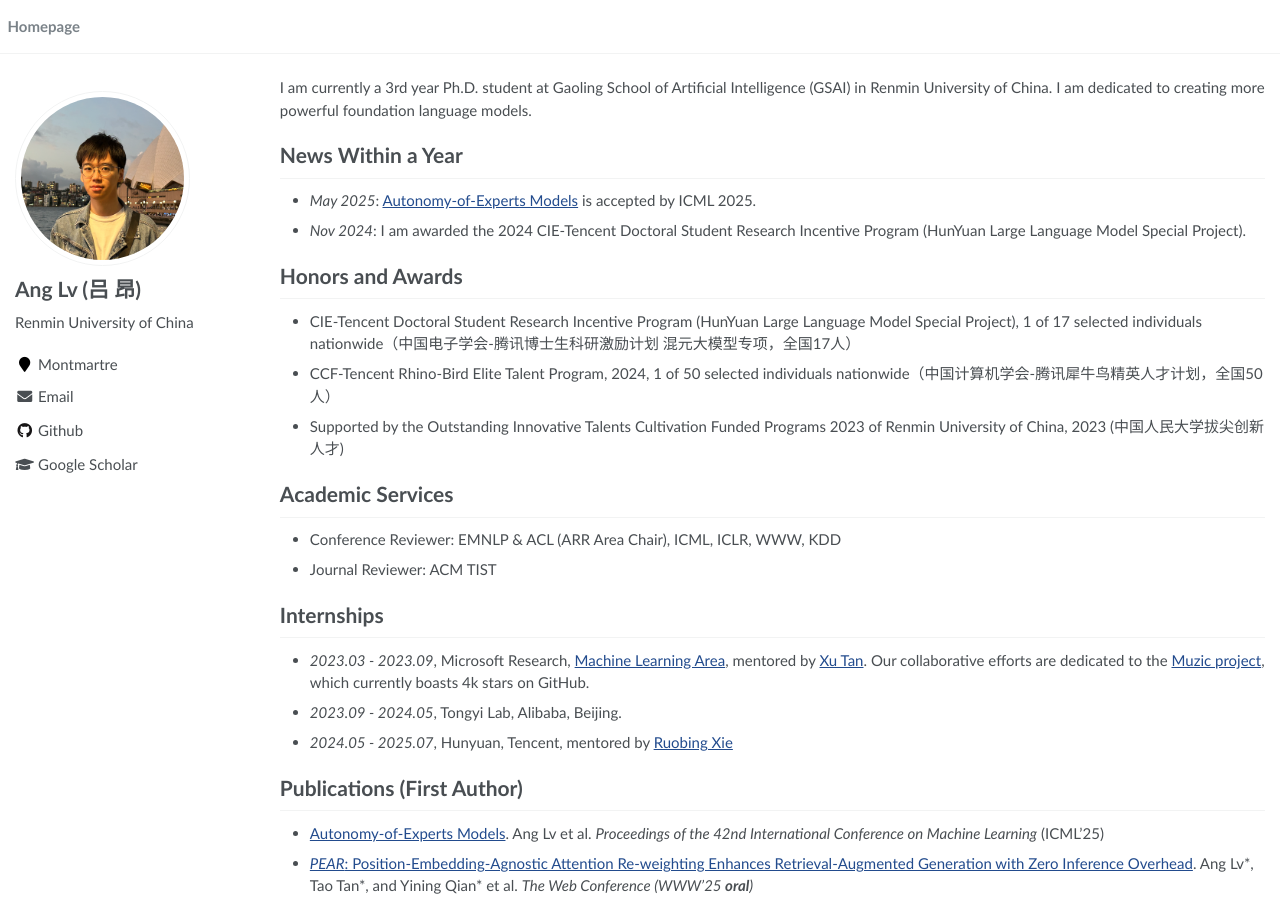
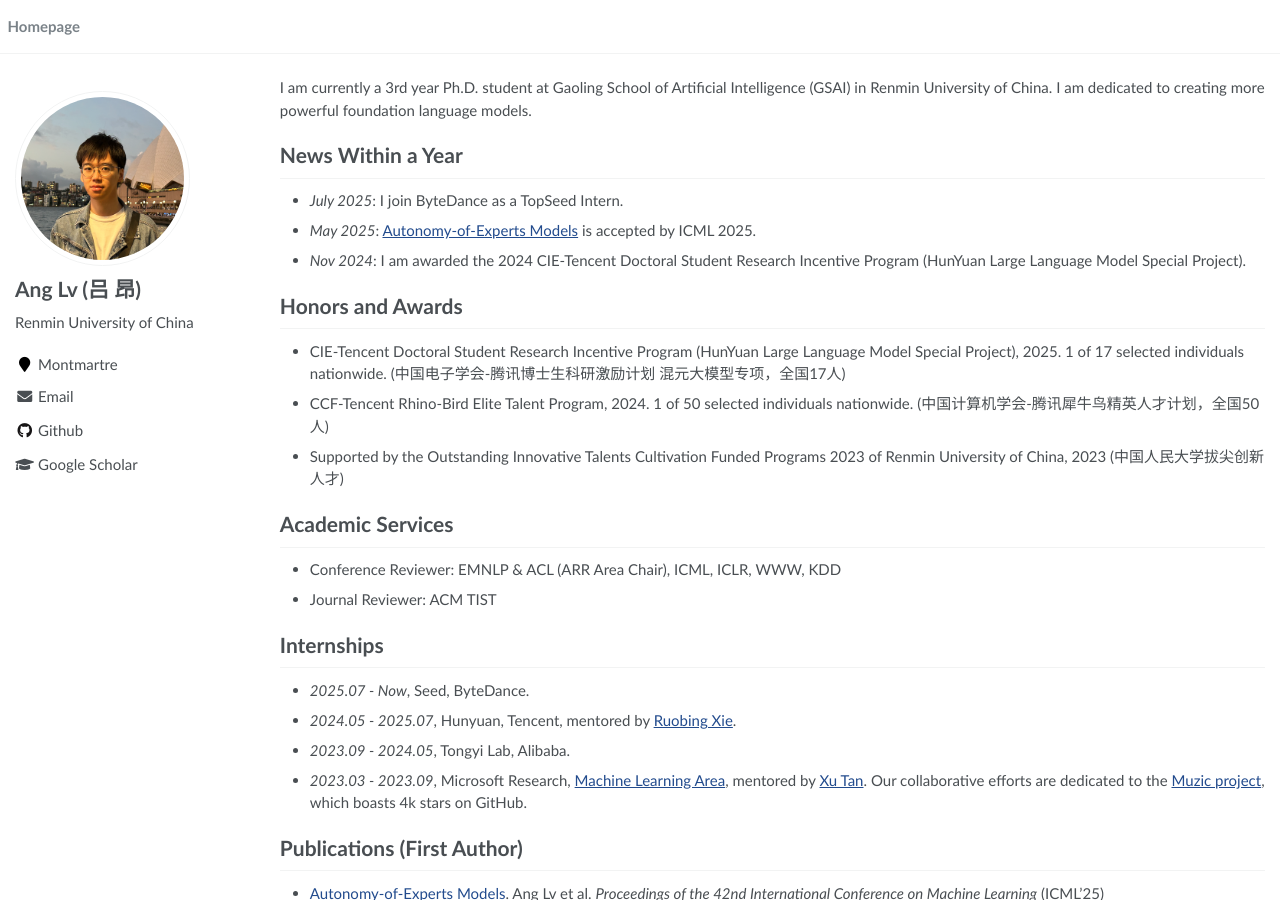
Before and after one commit to trestad/trestad.github.io, a Jekyll site: the page built from _pages/about.md, in a window 1280 px wide and 900 px high. Built offline with Jekyll 4.4.1, drawn with Linux system fonts in a browser that asks for light colours.

Commit message:
Update about.md

```diff
--- a/_pages/about.md
+++ b/_pages/about.md
@@ -14,13 +14,16 @@ I am currently a 3rd year Ph.D. student at Gaoling School of Artificial Intellig
 
 # News Within a Year
 
+- *July 2025*: I join ByteDance as a TopSeed Intern.
+
 - *May 2025*: [Autonomy-of-Experts Models](https://arxiv.org/pdf/2501.13074) is accepted by ICML 2025.
 
 - *Nov 2024*: I am awarded the 2024 CIE-Tencent Doctoral Student Research Incentive Program (HunYuan Large Language Model Special Project).
 
 # Honors and Awards
-- CIE-Tencent Doctoral Student Research Incentive Program (HunYuan Large Language Model Special Project), 1 of 17 selected individuals nationwide（中国电子学会-腾讯博士生科研激励计划 混元大模型专项，全国17人）
-- CCF-Tencent Rhino-Bird Elite Talent Program, 2024, 1 of 50 selected individuals nationwide（中国计算机学会-腾讯犀牛鸟精英人才计划，全国50人）
+
+- CIE-Tencent Doctoral Student Research Incentive Program (HunYuan Large Language Model Special Project), 2025. 1 of 17 selected individuals nationwide. (中国电子学会-腾讯博士生科研激励计划 混元大模型专项，全国17人)
+- CCF-Tencent Rhino-Bird Elite Talent Program, 2024. 1 of 50 selected individuals nationwide. (中国计算机学会-腾讯犀牛鸟精英人才计划，全国50人)
 - Supported by the Outstanding Innovative Talents Cultivation Funded Programs 2023 of Renmin University of
 China, 2023 (中国人民大学拔尖创新人才)
 
@@ -29,9 +32,10 @@ China, 2023 (中国人民大学拔尖创新人才)
 - Journal Reviewer: ACM TIST
 
 # Internships
-- *2023.03 - 2023.09*, Microsoft Research, [Machine Learning Area](https://www.microsoft.com/en-us/research/group/machine-learning-research-group/), mentored by [Xu Tan](https://scholar.google.co.jp/citations?user=tob-U1oAAAAJ&hl=en). Our collaborative efforts are dedicated to the [Muzic project](https://github.com/microsoft/muzic), which currently boasts 4k stars on GitHub.
-- *2023.09 - 2024.05*, Tongyi Lab, Alibaba, Beijing.
-- *2024.05 - 2025.07*, Hunyuan, Tencent, mentored by [Ruobing Xie](https://ruobingxie.github.io/)
+- *2025.07 - Now*, Seed, ByteDance.
+- *2024.05 - 2025.07*, Hunyuan, Tencent, mentored by [Ruobing Xie](https://ruobingxie.github.io/).
+- *2023.09 - 2024.05*, Tongyi Lab, Alibaba.
+- *2023.03 - 2023.09*, Microsoft Research, [Machine Learning Area](https://www.microsoft.com/en-us/research/group/machine-learning-research-group/), mentored by [Xu Tan](https://scholar.google.co.jp/citations?user=tob-U1oAAAAJ&hl=en). Our collaborative efforts are dedicated to the [Muzic project](https://github.com/microsoft/muzic), which boasts 4k stars on GitHub.
 
 # Publications (First Author)
 
```
